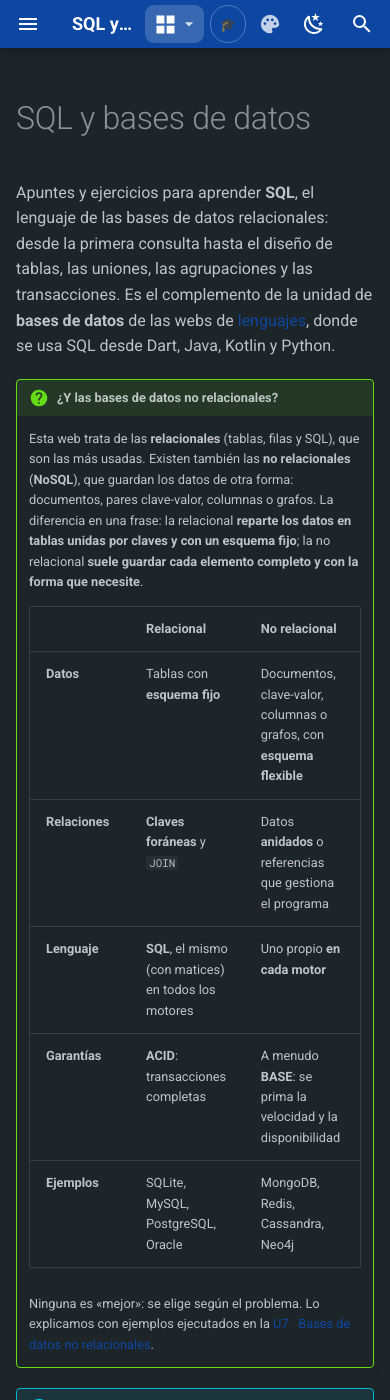
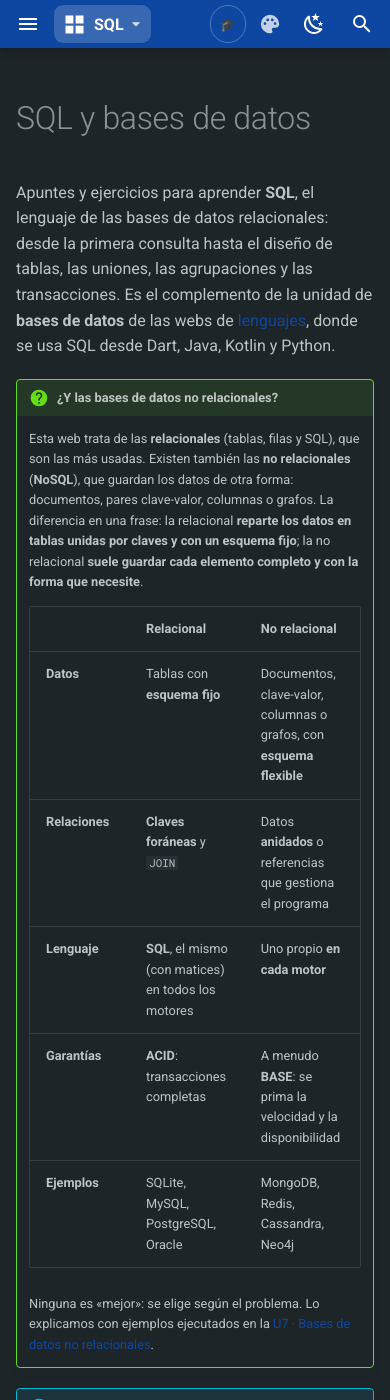
Before and after one commit to apuntes-dam/sql-apuntes, an MkDocs documentation site: the page built from docs/index.md, in a window 390 px wide and 1400 px high. Built offline with MkDocs 1.6.1 and Material for MkDocs 9.7.7, drawn with Linux system fonts in a browser that asks for light colours; comment, search, counter and statistics services are not loaded.

Commit message:
Cabecera en móvil: sin título cortado; el botón del lenguaje lleva el nombre corto del sitio
Co-Authored-By: Claude Sonnet 5.5 <noreply@anthropic.com>

```diff
--- a/docs/assets/lenguajes.css
+++ b/docs/assets/lenguajes.css
@@ -22,7 +22,13 @@
 .lang-item svg { width: 1.35rem; height: 1.35rem; flex: none; }
 .lang-item:hover, .lang-item:focus-visible { background: var(--md-code-bg-color); outline: none; }
 .lang-item.current { font-weight: 700; box-shadow: inset .15rem 0 0 var(--md-accent-fg-color); }
-@media (max-width: 44.9375em) { .lang-switch { display: none; } .lang-pick { display: block; } }
+.lang-pick-txt { margin: 0 .1rem 0 .3rem; font-size: .8rem; font-weight: 700; white-space: nowrap; }
+/* Móvil: sin el título del sitio (no cabía y se cortaba); el botón del lenguaje lleva el nombre y empuja el resto a la derecha */
+@media (max-width: 44.9375em) {
+  .lang-switch { display: none; }
+  .lang-pick { display: block; margin-right: auto; }
+  .md-header__title { display: none; }
+}
 
 /* Soluciones bloqueadas */
 details.sol { border: .075rem solid #00c85366; border-radius: .2rem; margin: 1em 0; padding: 0 .8rem; background: #00c8530d; }
--- a/docs/assets/lenguajes.js
+++ b/docs/assets/lenguajes.js
@@ -69,8 +69,12 @@
     btn.className = "lang-pick-btn";
     btn.setAttribute("aria-haspopup", "true");
     btn.setAttribute("aria-expanded", "false");
-    btn.setAttribute("aria-label", "Cambiar de lenguaje" + (actual ? " (ahora: " + actual.name + ")" : ""));
-    btn.innerHTML = (actual ? actual.svg : HUBSVG) + '<svg class="lang-caret" viewBox="0 0 24 24" aria-hidden="true"><path fill="currentColor" d="M7 10l5 5 5-5z"/></svg>';
+    /* En el móvil el título del sitio se oculta (se cortaba a «Kotl…»): el botón lleva el nombre corto del sitio */
+    var CORTOS = { "dart-flutter-apuntes": "Dart", "java-apuntes": "Java", "kotlin-apuntes": "Kotlin", "python-apuntes": "Python",
+                   "git-apuntes": "Git", "sql-apuntes": "SQL", "android-apuntes": "Android", "web-apuntes": "Web", "apuntes-lenguajes": "Lenguajes" };
+    var corto = CORTOS[repo] || "Lenguajes";
+    btn.setAttribute("aria-label", "Cambiar de lenguaje (ahora: " + (actual ? actual.name : corto) + ")");
+    btn.innerHTML = (actual ? actual.svg : HUBSVG) + '<span class="lang-pick-txt">' + corto + '</span><svg class="lang-caret" viewBox="0 0 24 24" aria-hidden="true"><path fill="currentColor" d="M7 10l5 5 5-5z"/></svg>';
     var menu = document.createElement("div");
     menu.className = "lang-menu";
     menu.hidden = true;
--- a/mkdocs.yml
+++ b/mkdocs.yml
@@ -27,7 +27,7 @@ theme:
     - search.highlight
 extra_css:
   - assets/extra.css
-  - assets/lenguajes.css?v=7678d936
+  - assets/lenguajes.css?v=a75313c9
 extra:
   social:
     - icon: fontawesome/brands/github
--- a/overrides/main.html
+++ b/overrides/main.html
@@ -1,5 +1,5 @@
 {% extends "base.html" %}
 {% block extrahead %}
   {{ super() }}
-  <script src="{{ 'assets/lenguajes.js?v=7678d936' | url }}"></script>
+  <script src="{{ 'assets/lenguajes.js?v=a75313c9' | url }}"></script>
 {% endblock %}
```
Also changed, not shown: docs/assets/soluciones.json (+1 -1 lines).
